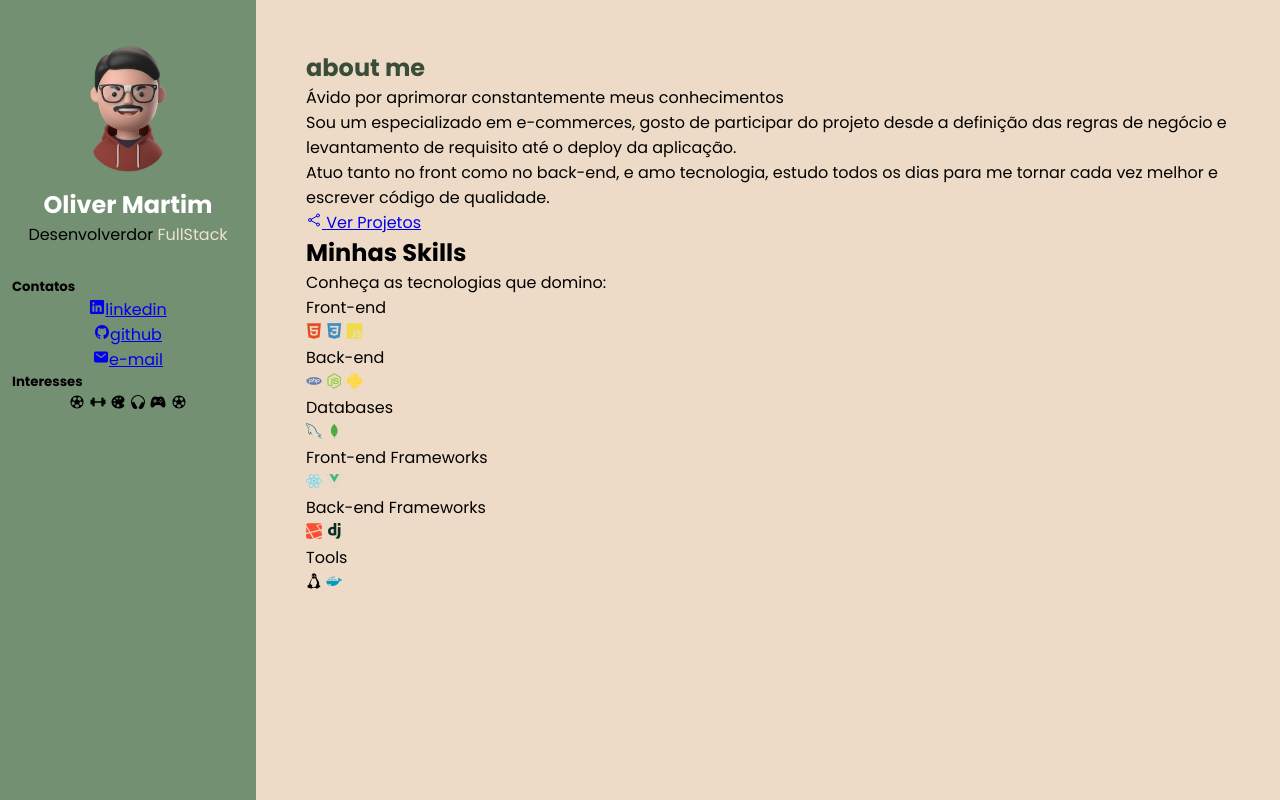
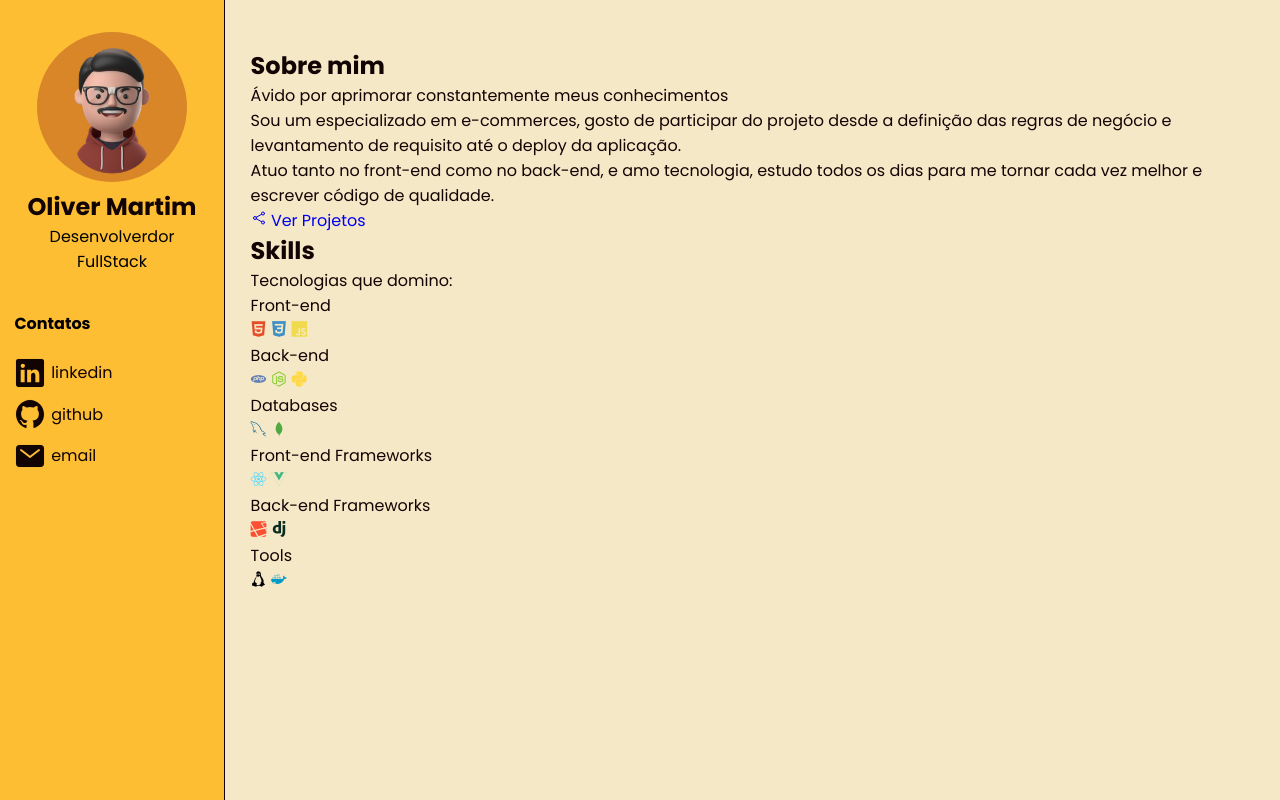
Before and after one commit to Gleika-Almeida/portfolio-landing-page, a plain HTML site: page index.html in a window 1280 px wide. Drawn offline with nearby package versions, Linux system fonts and the light colour scheme.

Commit message:
estilização do aside

```diff
--- a/assetes/css/style.css
+++ b/assetes/css/style.css
@@ -1,41 +1,21 @@
-@import url('https://fonts.googleapis.com/css2?family=Poppins:wght@200;300;400;500;700;800&family=Roboto:wght@300&display=swap');
-
-/*
-#9BB8CD; azul
-#3085C3; azul ceu
-#ECE3CE; creme
-
-#E7B10A; amarelo pastel
-
-#1A120B; black coffee
-
-ECEE81
-#E7B10A;
-F8F9D7
-*/
+@import url("https://fonts.googleapis.com/css2?family=Poppins:wght@200;300;400;500;700;800&family=Roboto:wght@300&display=swap");
 
 /* Reset */
-*{
+* {
   margin: 0;
   padding: 0;
   box-sizing: border-box;
   list-style-type: none;
-    font-family: 'Poppins', sans-serif;
-
+  font-family: "Poppins", sans-serif;
+  text-decoration: none;
 }
 
 /* Variables */
 :root {
-    --main-color:#ECE3CE; ;
-    --text-color-black: #000;
-    --text-color-winter: #fff;
-    --text-color-orange: orange;
-    --bio-container-color:#F8F9D7;
-    --about-color: #191919;
-    --about-ctest: #191A19;
+  --text-color-coffee: #130404;
+  --bio-color: #fdbe34;
+  --about-color: #f5e8c7;
 }
-
-
 
 #container {
   display: flex;
@@ -43,49 +23,61 @@ F8F9D7
 }
 
 #bio-container {
-    flex: 1 1 20%;
+  flex: 1 1 15%;
   min-height: 100vh;
-    background-color: #739072;
-   /* background-color: #99B080;*/
+  background-color: var(--bio-color);
   text-align: center;
-    padding: 30px 12px
-
+  padding: 2rem 0.9rem;
 }
 
 #bio-container img {
   width: 150px;
   height: 150px;
-
+  border-radius: 50%;
+  background-color: #d88628;
 }
 
 #bio-container .name {
-   /* color: #3A4D39;*/
-   color: #fff;
-}
-.social-icons {
-    padding-top: 30px;
-
-
+  color: var(--text-color-coffee);
 }
 
-#bio-container h5 {
+#bio-container h4 {
   text-align: left;
-
+  padding: 1rem 0;
 }
 
-.highlighter {
-    color: var(--main-color);
+.social-icons {
+  margin-top: 1.3rem;
+}
+
+.social-icons li a {
+  display: flex;
+  align-items: center;
+  color: var(--text-color-coffee);
+  font-size: 1rem;
+  padding: 0.3rem 0;
+}
+
+.social-icons li a ion-icon {
+  font-size: 2rem;
+  margin-right: 0.3rem;
+}
+
+.email ion-icon {
+  font-size: 2rem;
+  max-width: 60px;
+  padding: 0.3rem 0.6rem;
 }
 
 #about-container {
   flex: 1 1 80%;
-    background-color: #EDDBC7;
-    color: var(--text-color-black);
-    padding: 50px;
+  background-color: var(--about-color);
+  color: var(--text-color-coffee);
+  padding: 3rem 1.6rem;
   min-height: 100vh;
+  border-left: 1px solid var(--text-color-coffee);
 }
 
-#about-container .about-me{
-    color: #3A4D39;
-
+#about-container .about-me {
+  color: var(--text-color-coffee);
 }
--- a/index.html
+++ b/index.html
@@ -16,31 +16,31 @@
         <aside id="bio-container">
             <img src="assetes/img/avatar.png" alt="Oliver Martim">
             <h2 class="name">Oliver Martim </h2>
-            <p> Desenvolverdor <span class="highlighter">FullStack</span></p>
+            <p> Desenvolverdor FullStack</p>
             <ul class="social-icons">
-                <h5 >Contatos</h5>
-                <li><a href="#" target="_blank"><ion-icon name="logo-linkedin"></ion-icon>linkedin</a></li>
-                <li><a href="#" target="_blank"><ion-icon name="logo-github"></ion-icon>github</a></li>
-                <li><a href="mailto:dev@gmail.com"><ion-icon name="mail"></ion-icon>e-mail</a></li>
+              <h4 >Contatos</h4>
+                <li><a href="#" target="_blank">
+                  <ion-icon name="logo-linkedin"></ion-icon>
+                 linkedin
+                </a></li>
+                <li><a href="#" target="_blank">
+                  <ion-icon name="logo-github"></ion-icon>
+                  github
+                </a></li>
+                <li><a href="mailto:dev@gmail.com">
+                  <ion-icon name="mail"></ion-icon>
+                  email
+                </a></li>
             </ul>
-            <div class="email">
-                <h5>Interesses</h5>
-                <ion-icon name="football"></ion-icon>
-                <ion-icon name="barbell"></ion-icon>
-                <ion-icon name="color-palette"></ion-icon>
-                <ion-icon name="headset"></ion-icon>
-                <ion-icon name="game-controller"></ion-icon>
-                <ion-icon name="football"></ion-icon>
-            </div>
         </aside>
         <section id="about-container">
-            <h2 class="about-me">about me</h2>
-            <p class="title"> Ávido por aprimorar <span>constantemente</span> meus conhecimentos</p>
-            Sou um especializado em e-commerces, gosto de participar do projeto desde a <span class="highlight">definição das regras de negócio e levantamento de requisito</span> até o <span class="highlight">deploy da aplicação</span>.</p>
-            <p class="description">Atuo tanto no <span class="highlight">front</span> como no <span class="highlight">back-end</span>, e amo tecnologia, estudo todos os dias para me tornar cada vez melhor e escrever código de qualidade.</p>
+            <h2 class="about-me">Sobre mim</h2>
+            <p class="title"> Ávido por aprimorar constantemente meus conhecimentos</p>
+            Sou um especializado em e-commerces, gosto de participar do projeto desde a definição das regras de negócio e levantamento de requisito até o deploy da aplicação.</p>
+            <p class="description">Atuo tanto no front-end como no back-end, e amo tecnologia, estudo todos os dias para me tornar cada vez melhor e escrever código de qualidade.</p>
       <a href="#" id="btn-projects"><ion-icon name="share-social-outline"></ion-icon> <span>Ver Projetos</span></a>
-      <h2 id="skills-section-title">Minhas Skills</h2>
-      <p class="description">Conheça as tecnologias que domino:</p>
+      <h2 id="skills-section-title"> Skills</h2>
+      <p class="description"> Tecnologias que domino:</p>
       <div id="skills-container">
         <div class="skills-box">
           <p class="skills-title">Front-end</p>
@@ -76,13 +76,7 @@
         </div>
       </div>
         </section>
-
     </main>
-
-
-
-
-
     <!--Ion icons-->
     <script type="module" src="https://unpkg.com/ionicons@7.1.0/dist/ionicons/ionicons.esm.js"></script>
 </body>
```
Lines whose indentation alone changed are shown as unchanged.
